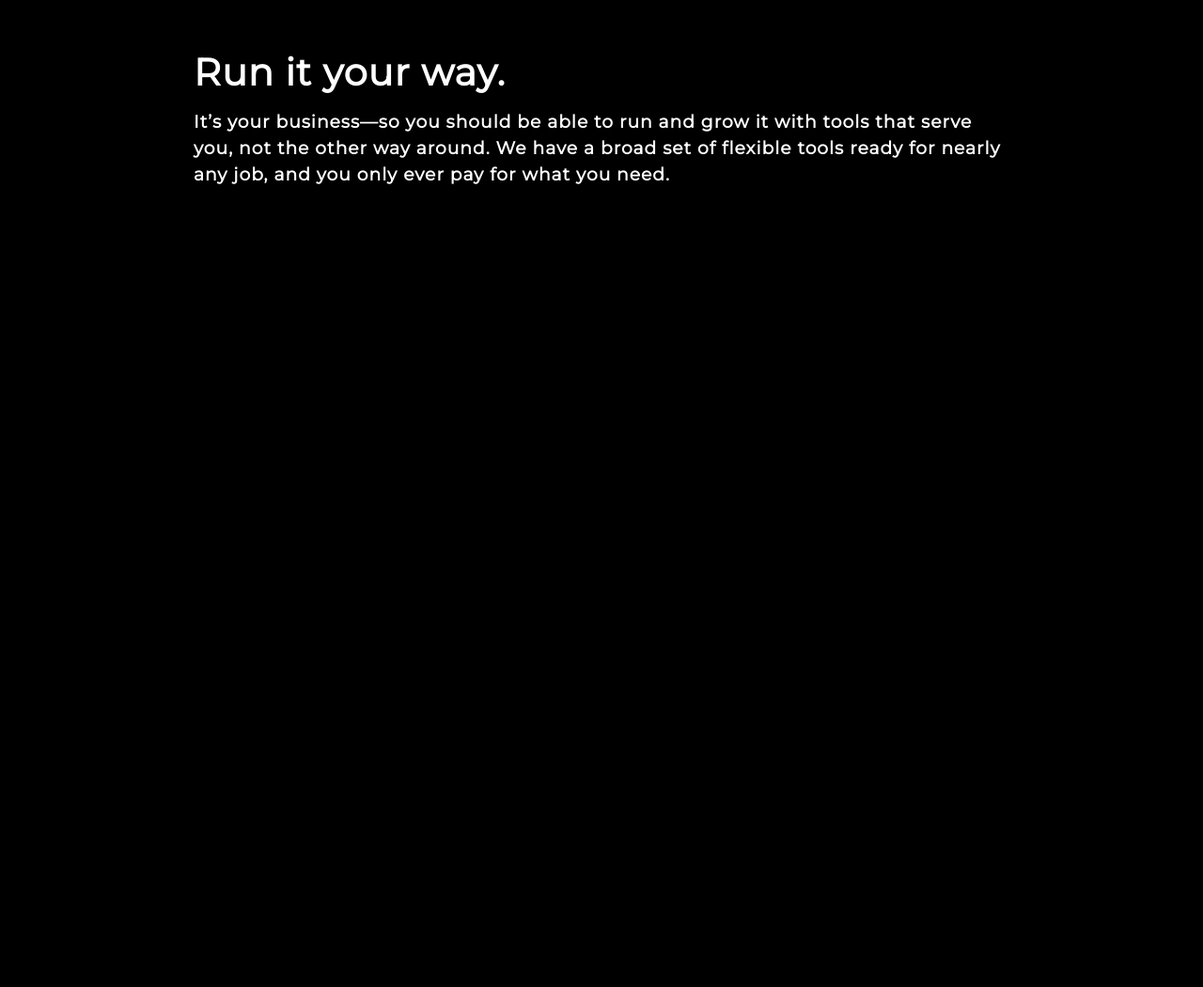
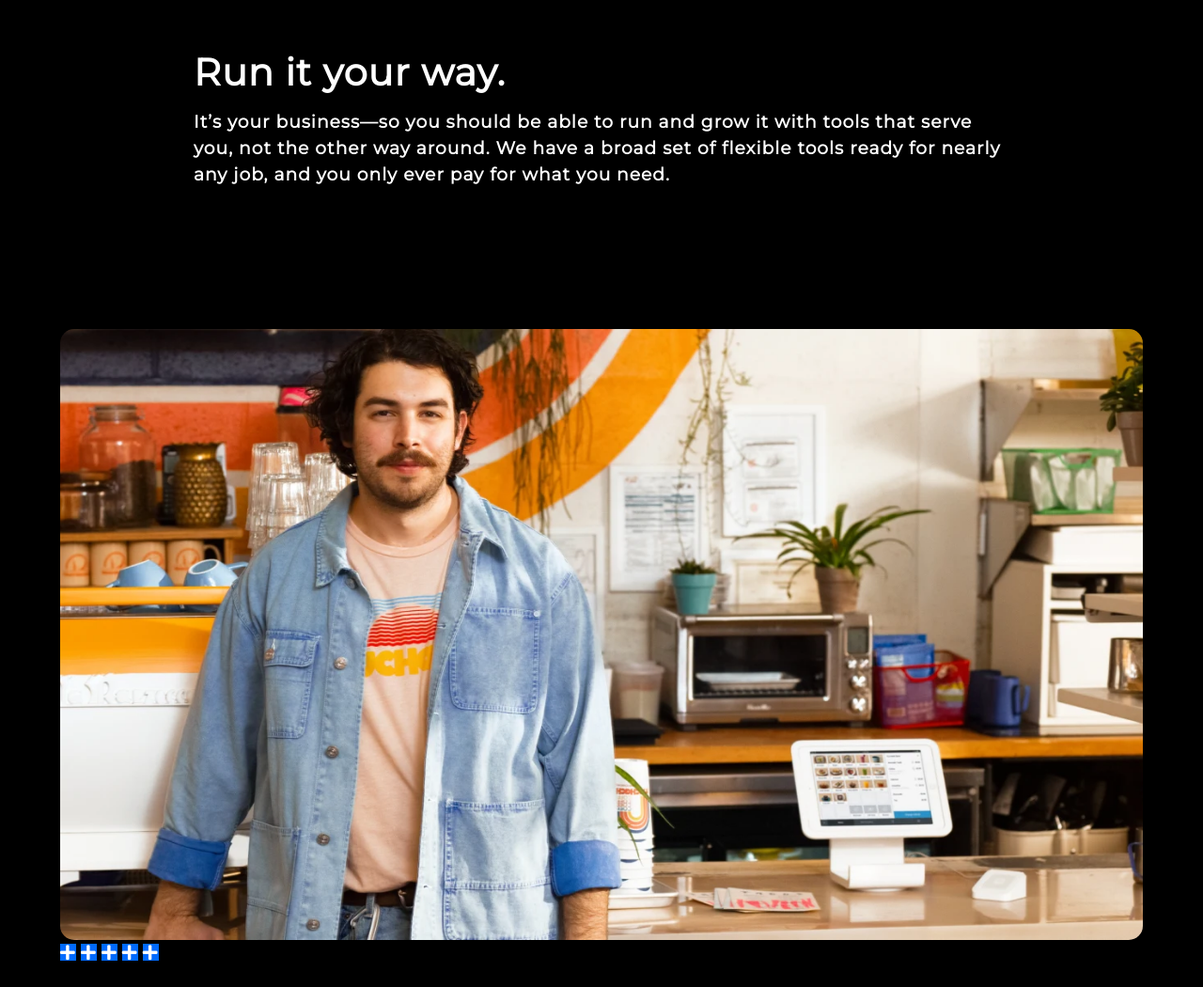
Before and after one commit to kamalss11/DOJO-Square, a plain HTML site: page index.html in a window 1280 px wide. Shown: the part 804-1854 px from the top of the page at 94% size. Before the commit the page ends 1104 px from the top, so only its background shows below. Drawn offline with Linux system fonts and the light colour scheme.

Commit message:
Add files via upload

```diff
--- a/CSS/style.css
+++ b/CSS/style.css
@@ -172,6 +172,7 @@ nav .right .ic .cart div button{
     width: 100%;
     padding: 10px;
     background-color: #006aff;
+    border-radius: 5px;
     color: white;
     border: none;
     margin: 15px 0;
@@ -237,7 +238,7 @@ nav .right .ic .cart div:nth-child(2) p:hover{
 .run{
     color: white;
     width: 868px;
-    margin: 150px auto 100px;
+    margin: 150px auto;
 }
 
 .run h1{
@@ -248,3 +249,30 @@ nav .right .ic .cart div:nth-child(2) p:hover{
     margin: 15px 0;
     line-height: 28px;
 }
+
+.hotspot{
+    width: 90%;
+    height: 650px;
+    margin: 100px auto 50px;
+    position: relative;
+}
+
+.hotspot img{
+    width: 100%;
+    height: 100%;
+    object-fit: cover;
+    border-radius: 15px;
+}
+
+.hotspot div{
+    color: white;
+    font-size: 18px;
+    background-color: #006aff;
+}
+
+.hotspot div::nth-child(1){
+    position: absolute;
+    top: 50%;
+    left: 10%;
+    transform: translate(-10%,-50%);
+}
--- a/index.html
+++ b/index.html
@@ -231,6 +231,16 @@
         </h3>
     </div>
 
+    <div class="hotspot">
+        <img src="Images/hotspot.png">
+
+        <div class="fas fa-plus"></div>
+        <div class="fas fa-plus"></div>
+        <div class="fas fa-plus"></div>
+        <div class="fas fa-plus"></div>
+        <div class="fas fa-plus"></div>
+    </div>
+
     <script src="JS/script.js"></script>
 </body>
 </html>
```
